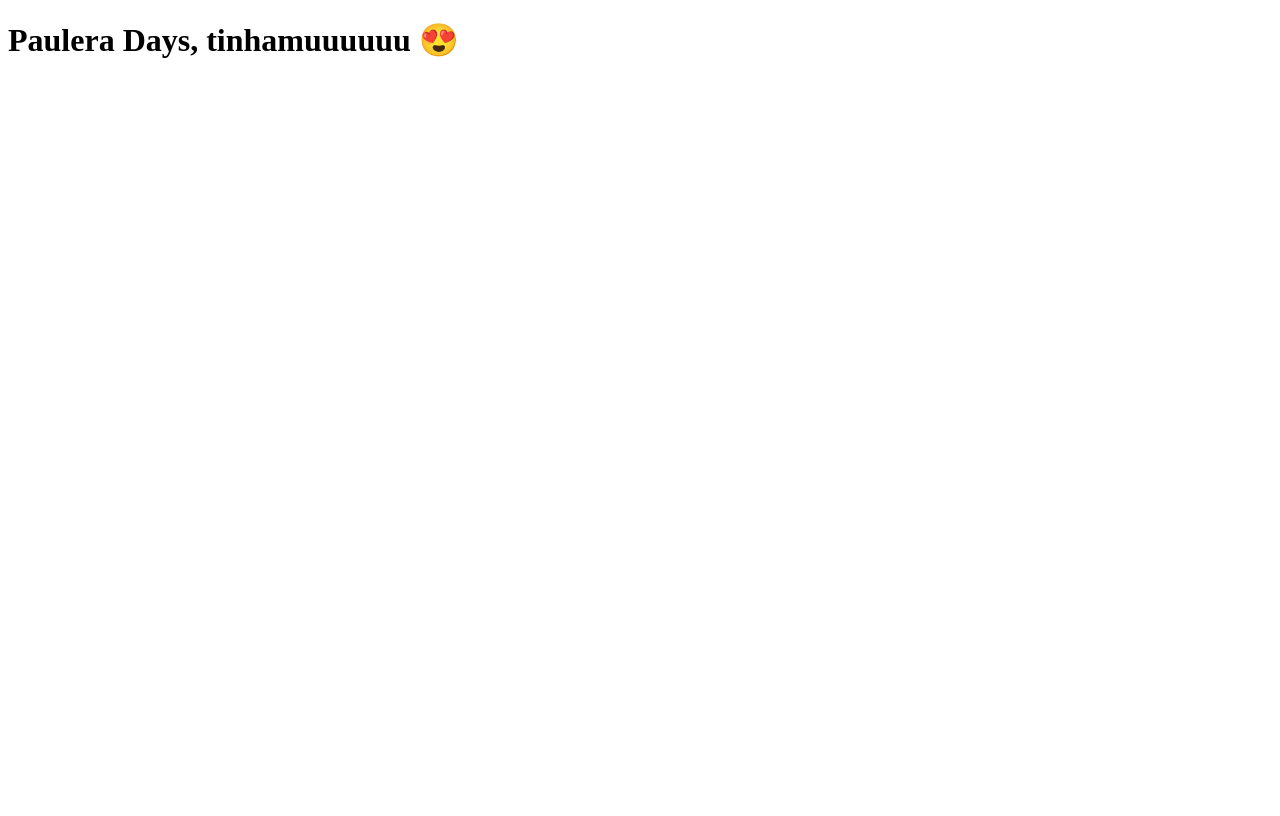
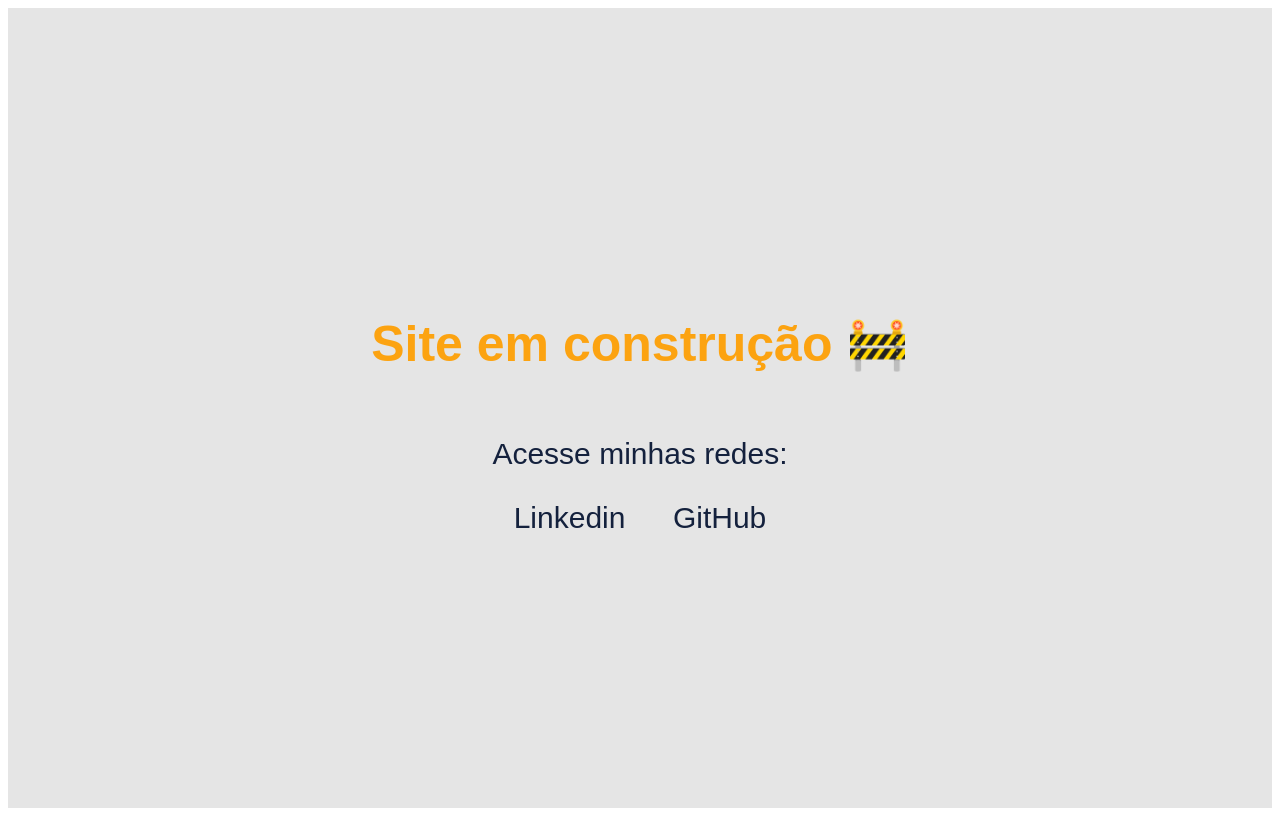
Before and after one commit to egMarshall/clone-tabnews, a Next.js app: page / in a window 1280 px wide. Built offline with nearby package versions, Linux system fonts and the light colour scheme.

Commit message:
[FEAT] Criada página .

```diff
--- a/pages/index.js
+++ b/pages/index.js
@@ -1,3 +1,73 @@
 export default function Home() {
-  return <h1>Paulera Days, tinhamuuuuuu 😍</h1>;
+  return (
+    <div
+      style={{
+        display: "flex",
+        justifyContent: "center",
+        alignItems: "center",
+        height: "100vh",
+        backgroundColor: "#E5E5E5",
+      }}
+    >
+      <div
+        style={{
+          display: "flex",
+          flexDirection: "column",
+          alignItems: "center",
+          textAlign: "center",
+        }}
+      >
+        <h1
+          style={{
+            fontSize: "50px",
+            fontFamily: "sans-serif",
+            color: "#FCA311",
+          }}
+        >
+          Site em construção 🚧
+        </h1>
+        <p
+          style={{
+            fontSize: "30px",
+            fontFamily: "sans-serif",
+            color: "#14213D",
+          }}
+        >
+          Acesse minhas redes:
+        </p>
+        <div
+          style={{
+            display: "flex",
+            justifyContent: "space-around",
+            width: "300px",
+          }}
+        >
+          <a
+            href="https://www.linkedin.com/in/ericomarshall/"
+            target="blank"
+            style={{
+              fontSize: "30px",
+              fontFamily: "sans-serif",
+              color: "#14213D",
+              textDecoration: "none",
+            }}
+          >
+            Linkedin
+          </a>
+          <a
+            href="https://github.com/egmarshall"
+            target="blank"
+            style={{
+              fontSize: "30px",
+              fontFamily: "sans-serif",
+              color: "#14213D",
+              textDecoration: "none",
+            }}
+          >
+            GitHub
+          </a>
+        </div>
+      </div>
+    </div>
+  );
 }
```
Also changed, not shown: 1 other file (tests, documents, lock files or other folders).
